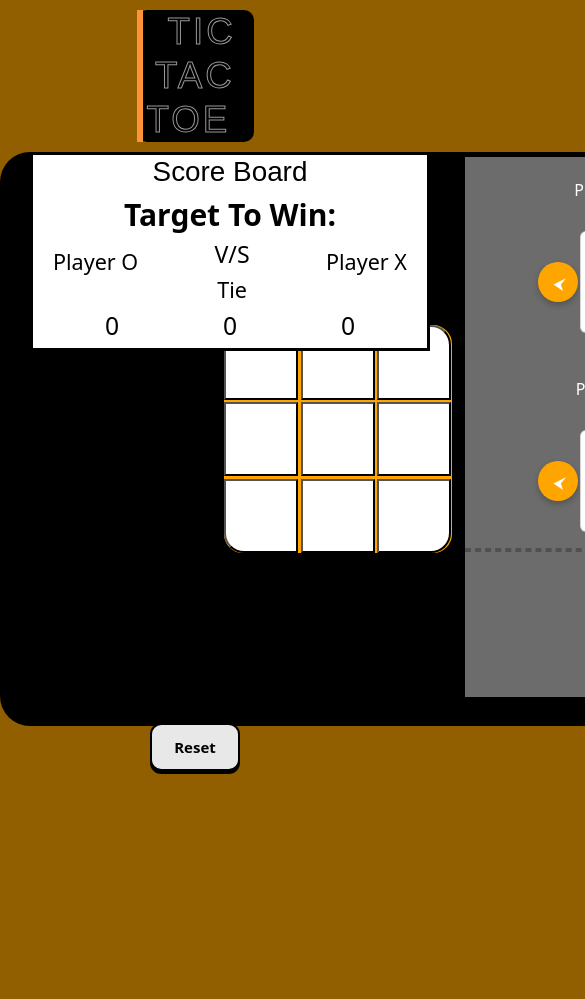
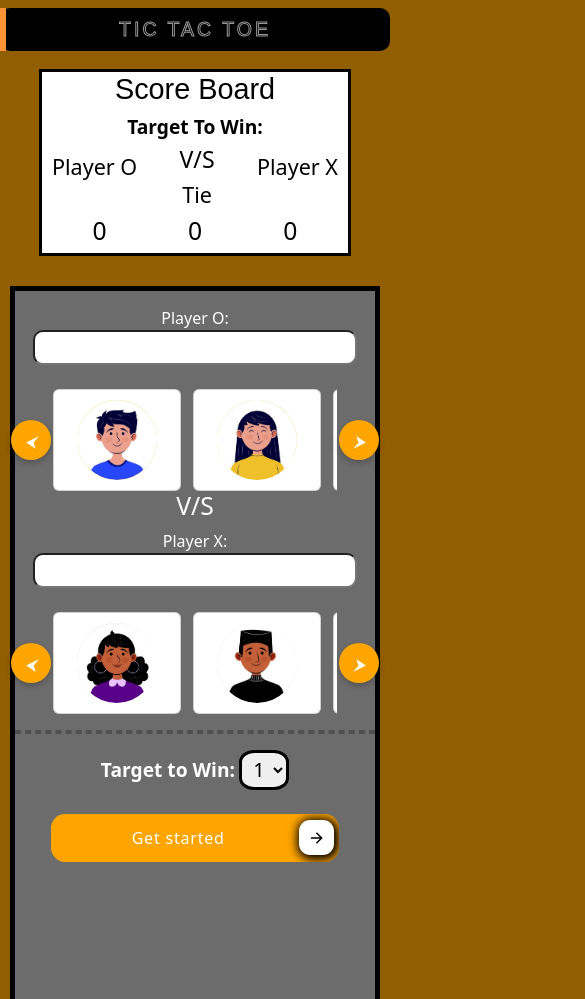
Before and after one commit to DSameer-infine8/Tic-Tac-Toe, a plain HTML site: page index.html in a window 390 px wide. Shown: the top 999 px of the page, 585 px wide, since content can reach past the window. Before the commit the page ends 844 px from the top, so only its background shows below. Drawn offline with nearby package versions, Linux system fonts and the light colour scheme.

Commit message:
Responsive Website Update

```diff
--- a/index.html
+++ b/index.html
@@ -21,7 +21,7 @@
 
     </div>
 
-
+<div class="yes">
     <div class="scoreBoard">
         <h1>Score Board</h1>
         <h2 class="target">Target To Win:</h2>
@@ -184,6 +184,8 @@
 
         </form>
     </div>
+</div>
+<div class="play-board">
 <div class="container">
         <div class="boxes">
             <button class="box" id="tl"></button>
@@ -204,6 +206,7 @@
     <span class="button_top"> Reset
     </span>
 </button>
+</div>
 
 
 
--- a/logic.js
+++ b/logic.js
@@ -5,6 +5,7 @@ let newgameBtn = document.querySelector(".newgameBtn");
 let showWin = document.querySelector(".showWin");
 let hiddenMsg = document.querySelector(".hidden-msg");
 let reBtn = document.querySelector(".button_top");
+let playBoard = document.querySelector(".play-board");
 
 let data = document.querySelector(".data")
 let playerO= document.querySelector("#playerO")
@@ -35,7 +36,7 @@ document.querySelector('form').addEventListener('submit', function (e) {
     //prevent the normal submission of the form
     e.preventDefault();
     fullBg.style.backgroundColor = "#343434"
-
+    playBoard.style.display= 'block';
     data.style.display = 'none' ;
     playerOname.innerHTML = playerO.value;
     playerXname.innerHTML = playerX.value;
--- a/style.css
+++ b/style.css
@@ -13,12 +13,19 @@
     position: absolute;
     background-color: #fff;
     border: 3px solid black;
-    height: auto;
-    width: 400px;
+    height: fit-content;
+    width: 26vw;
     margin-left: 30px;
+    margin-right: 30px;
     color: #000000;
-    padding: 0px 20px 0px 20px;
+    padding: 0px 20px;
   }
+.yes{
+  display: flex;
+}
+.play-board{
+  display: none;
+}
 .avt{
   height: 80px;
   border-radius: 50%;
@@ -77,15 +84,15 @@
     justify-content: space-between;
   }
   .data{
+    margin: 0 auto;
     padding-top: 15px;
-    position: absolute;
     background-color:#6c6c6c;
-    height: 550px;
-    width: 600px;
-    margin-left: 460px;
-    z-index: 3;
+    height: 85vh;
+    width: 40vw;
     border: 5px solid rgb(0, 0, 0);
     }
+
+
 
     .target{
       font-weight:bolder;
@@ -116,6 +123,7 @@
   }
   h1{
     font-family: Jazz LET, fantasy;
+    font-size: cal(2rem, 8%);
   }
   .boxes{
     height: 60vmin;
@@ -430,3 +438,155 @@
 
 	}
 }
+
+
+@media (max-width: 1150px) {
+  .yes{
+    flex-wrap: wrap;
+  }
+  .data {
+    width: 70%;
+    margin: 20px auto;
+    position: static;
+
+  }
+
+  .scoreBoard {
+    width: 50%;
+    margin: 20px auto;
+    position: static;
+  }
+
+  .container {
+    width: 90%;
+    height: auto;
+    padding: 20px 0;
+  }
+
+  .boxes {
+    width: 90vw;
+    height: 90vw;
+  }
+
+  .box {
+    font-size: 8vw;
+  }
+
+  .newgameBtn {
+    margin: 20px auto;
+    display: block;
+  }
+
+  .but {
+    margin: 20px auto;
+    font-size: 6vw;
+    text-align: center;
+  }
+
+  .uname {
+    width: 90%;
+  }
+
+  .cssbuttons-io-button {
+    width: 80%;
+    font-size: 1rem;
+  }
+
+  .carousel {
+    grid-auto-columns: 45% !important;
+  }
+}
+
+@media (max-width: 680px) {
+  .but {
+    margin: 8px auto;
+  }
+  .scoreBoard{
+    padding: 0 10px;
+    width: 70%;
+
+  }
+  .boxes {
+    width: 95vw;
+    height: 95vw;
+    gap: 1vw;
+  }
+
+  .box {
+    font-size: 10vw;
+  }
+
+  .data{
+    width: 95vw;
+  }
+
+  .scoreBoard >h1{
+    font-size: 1.8rem;
+  }
+
+  .names{
+    font-size: 1rem;;
+  }
+  .scoreCountS{
+    gap: 10px;
+    text-align: center;
+  }
+
+  .wrapper {
+    width: 90%;
+  }
+
+  .but {
+    font-size: 5vw;
+    padding: 10px;
+  }
+
+  .target {
+    font-size: 1.2rem;
+  }
+
+  .newgameBtn {
+    width: 70%;
+    font-size: 1rem;
+  }
+
+  .showWin {
+    font-size: 1.2rem;
+  }
+
+  .cssbuttons-io-button {
+    font-size: 1rem;
+    height: 3rem;
+  }
+
+  p {
+    font-size: 1.2rem;
+  }
+}
+
+
+@media (max-width: 480px) {
+    .container {
+        width: 100%;
+    }
+
+    .boxes{
+      width: 100%;
+      gap: 1vw;
+    }
+
+  .scoreBoard{
+    margin: 10px auto;
+    padding: 0 10px;
+    width: 80vw;
+  }
+
+
+  .user1-avt img{
+    height: 85px;
+  }
+  .user2-avt img{
+    height: 85px;
+  }
+
+}
```
